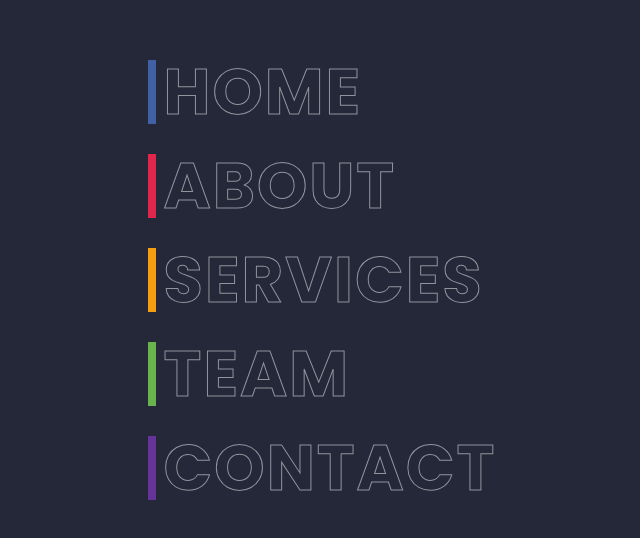
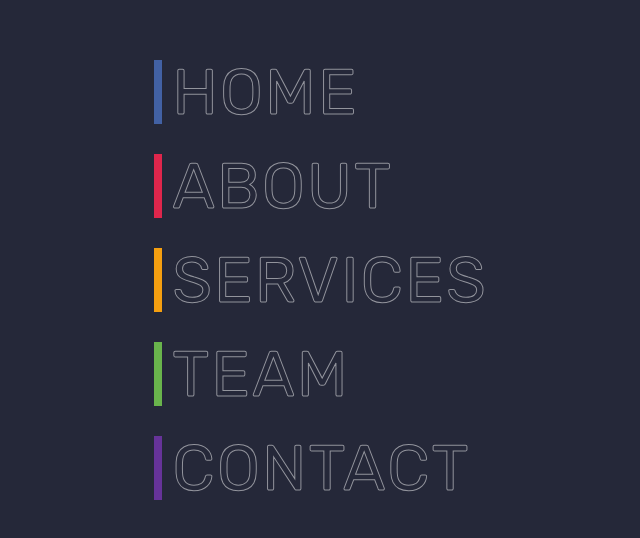
Before and after one commit to sds2870/Hover_Creatively, a plain HTML site: page index.html in a window 1280 px wide. Shown: the part 120-658 px from the top of the page, without its empty margins (310-950 px from the left). Drawn offline with Linux system fonts and the light colour scheme.

Commit message:
Added another font style

```diff
--- a/style.css
+++ b/style.css
@@ -1,11 +1,11 @@
-@import url('https://fonts.googleapis.com/css2?family=Poppins:wght@700&display=swap');
+@import url('https://fonts.googleapis.com/css2?family=Poppins&family=Rubik&display=swap');
 
 
 * {
     margin: 0;
     padding: 0;
     box-sizing: border-box;
-    font-family: "Poppins", sans-serif;
+    font-family: "Rubik", sans-serif;
 }
 
 body {
```
